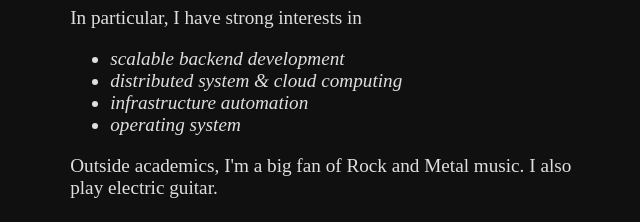
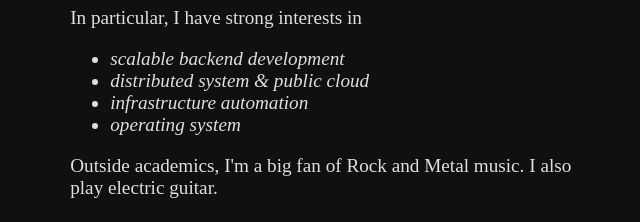
Before and after one commit to zxue03/zxue03.github.io, a plain HTML site: page index.html in a window 1280 px wide. Shown: the part 421-643 px from the top of the page, 317-957 px from the left. Drawn offline with Linux system fonts and the light colour scheme; a script that the page names is missing.

Commit message:
cloud computing -> public cloud

```diff
--- a/index.html
+++ b/index.html
@@ -12,7 +12,7 @@
       <img class="me_photo" src="assets/me.jpeg">
       <div class="cover_letter">
         <p><span style="font-size:xx-large;">H</span>i! My name is Louis Xue. I'm a junior majoring in Computer Science at Tufts University. I'm always on the way to learn more about how computers and systems work - from the low-level architecture of a single machine to the large distributed system that’s deployed at data centers.</p>
-        <p>In particular, I have strong interests in <i><ul><li>scalable backend development</li> <li>distributed system & cloud computing</li><li>infrastructure automation</li><li>operating system</li></ul></i></p>
+        <p>In particular, I have strong interests in <i><ul><li>scalable backend development</li> <li>distributed system & public cloud</li><li>infrastructure automation</li><li>operating system</li></ul></i></p>
         <p>Outside academics, I'm a big fan of Rock and Metal music. I also play electric guitar.</p>
       </div>
       <div>
```
